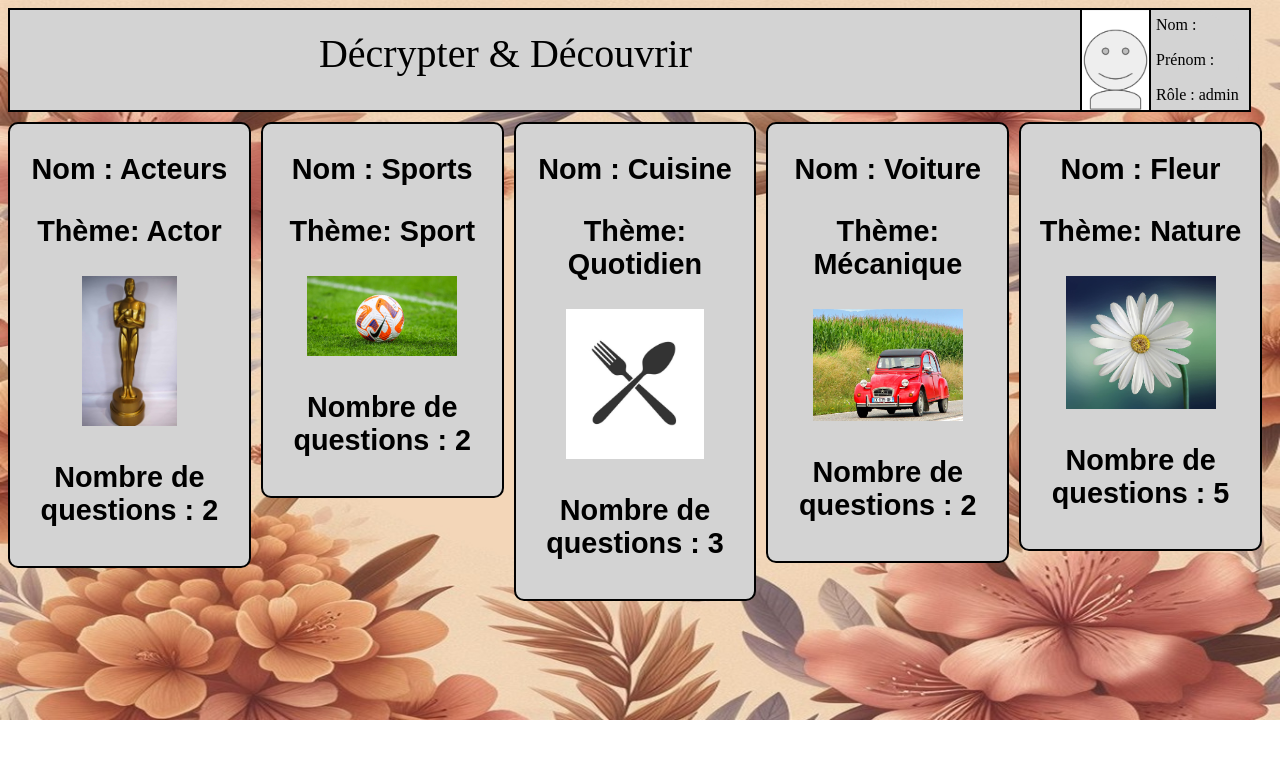
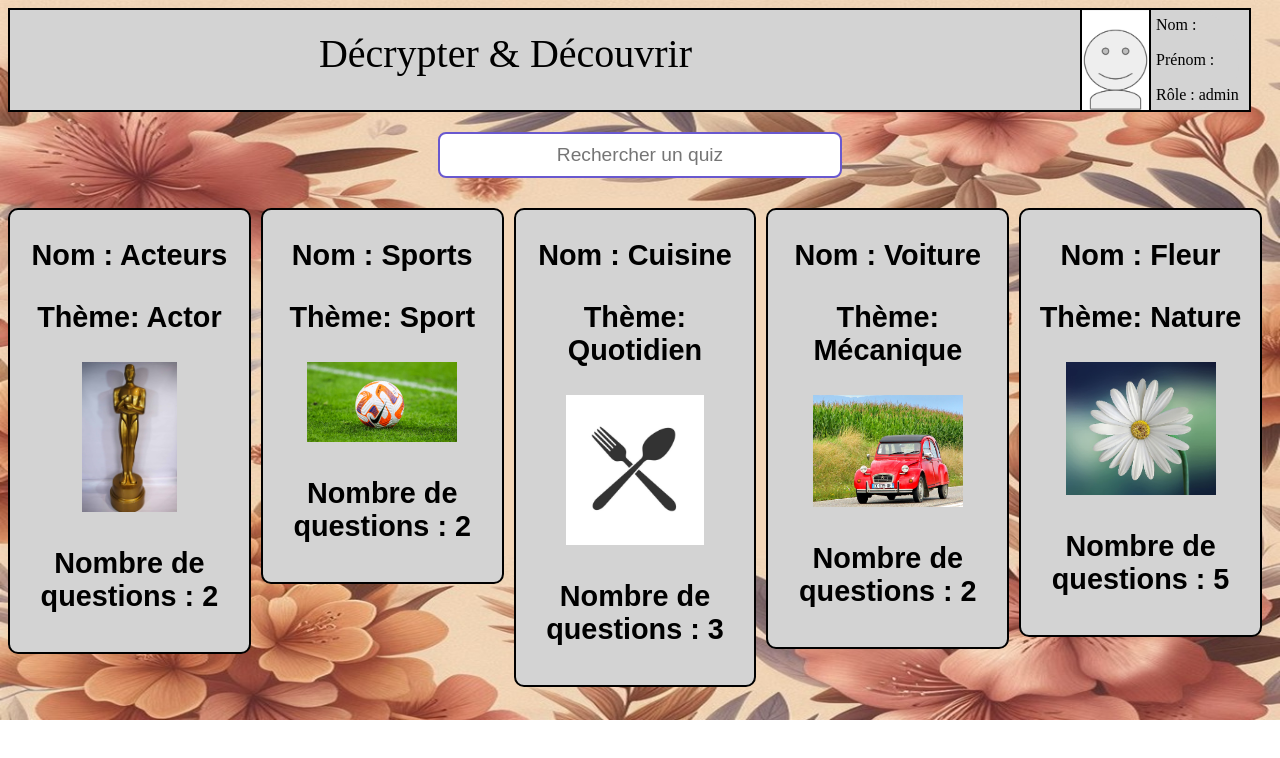
Before and after one commit to 2019-2020-ps6/2023-2024-ps6-dndeveloppers, an Angular app in the folder front-end/: page /home/listQuiz in a window 1280 px wide. Shown: the top 758 px of the page. Built offline with nearby package versions, Linux system fonts and the light colour scheme; no server answers.

Commit message:
#115 ajout de la barre de recherche sur la page Home pour le choix des profils et pour les quizs lors du choix du quiz joué

```diff
--- a/front-end/src/app/home/home.component.html
+++ b/front-end/src/app/home/home.component.html
@@ -3,10 +3,16 @@
 <section class="homePage">
     <button class="boutonHome" (click)="choixProfil()">JOUER A UN QUIZ
     </button><br/>
-    <div *ngIf="showProfil" class="profil-list">
-        <div *ngFor="let profil of profilList">
-            <app-viewProfil *ngIf="profil.role !== 'admin'" [typeView]="'play'" [profil]="profil"></app-viewProfil>
+    <div class="listProfilHome" *ngIf="showProfil">
+        <div class="recherche">
+            <input class="search-bar" type="text" placeholder="Rechercher un profil" [(ngModel)]="searchTerm" />
         </div>
+        <div  class="profil-list">
+            <div *ngFor="let profil of filterProfils()">
+                <app-viewProfil *ngIf="profil.role !== 'admin'" [typeView]="'play'" [profil]="profil"></app-viewProfil>
+            </div>
+        </div>
+
     </div>
     <button class="boutonHome" [routerLink]="['gestionQuiz']" >GESTION DES QUIZ</button><br/>
     <button class="boutonHome" [routerLink]="['listProfil']" >GESTION DES PROFILS</button><br/>
--- a/front-end/src/app/home/home.component.scss
+++ b/front-end/src/app/home/home.component.scss
@@ -40,4 +40,32 @@
 
 .profil-list {
     display: flex;
+    flex-wrap: wrap;
+    justify-content: center;
+    gap: 10px;
 }
+
+.listProfilHome {
+    display: flex;
+    flex-direction: column;
+    align-items: center;
+    width: 100%;
+    gap: 20px;
+}
+
+.search-bar {
+    width: 100%;
+    padding: 10px 10px 10px 10px;
+    margin-bottom: 20px;
+    border: 2px solid #6958cf;
+    border-radius: 0.5rem;
+    font-size: 1.2em;
+    text-align: center;
+    outline: none;
+    transition: all 0.3s ease;
+}
+
+.search-bar:focus {
+    border-color: #a69fd1;
+    box-shadow: 0 0 8px rgba(105, 88, 207, 0.5);
+}
--- a/front-end/src/app/home/home.component.ts
+++ b/front-end/src/app/home/home.component.ts
@@ -12,6 +12,7 @@ export class HomeComponent implements OnInit {
 
     public profilList: Profil[] = [];
     public showProfil: boolean = false;
+    public searchTerm: string = '';
 
     constructor(public profilService: ProfilService){
         this.profilService.profilList$.subscribe((profilList) => {
@@ -25,4 +26,15 @@ export class HomeComponent implements OnInit {
         this.showProfil = !this.showProfil;
     }
 
+    filterProfils() {
+        if (this.searchTerm) {
+            return this.profilList.filter(profil =>
+                profil.nom.toLowerCase().includes(this.searchTerm.toLowerCase()) ||
+                profil.prenom.toLowerCase().includes(this.searchTerm.toLowerCase())
+            );
+        } else {
+            return this.profilList;
+        }
+    }
+
 }
--- a/front-end/src/app/listQuiz/listQuiz.component.html
+++ b/front-end/src/app/listQuiz/listQuiz.component.html
@@ -1,7 +1,10 @@
 <app-header></app-header>
 
+<div class="recherche">
+    <input class="search-bar" type="text" placeholder="Rechercher un quiz" [(ngModel)]="searchTerm" />
+</div>
 <div class="quiz-list">
-    <div class="quiz" *ngFor="let quiz of quizList">
+    <div class="quiz" *ngFor="let quiz of filterQuizs()">
         <choixQuiz [quiz]="quiz" (quizSelected)="quizSelected(quiz)" (deleteQuiz)="deleteQuiz(quiz)"></choixQuiz>
     </div>
 </div>
--- a/front-end/src/app/listQuiz/listQuiz.component.scss
+++ b/front-end/src/app/listQuiz/listQuiz.component.scss
@@ -11,3 +11,28 @@
 .boutonClavier{
   display: none;
 }
+
+.search-bar {
+  justify-self: center;
+  width: 30%;
+  padding: 10px 10px 10px 10px;
+  margin-bottom: 20px;
+  border: 2px solid #6958cf;
+  border-radius: 0.5rem;
+  font-size: 1.2em;
+  text-align: center;
+  outline: none;
+  transition: all 0.3s ease;
+
+}
+
+.search-bar:focus {
+  border-color: #a69fd1;
+  box-shadow: 0 0 8px rgba(105, 88, 207, 0.5);
+}
+
+.recherche{
+  margin-top: 20px;
+  display: flex;
+  justify-content: center;
+}
--- a/front-end/src/app/listQuiz/listQuiz.component.ts
+++ b/front-end/src/app/listQuiz/listQuiz.component.ts
@@ -12,6 +12,8 @@ export class ListQuizComponent implements OnInit {
   public quizList: Quiz[] = [];
   public themeList: String[] = [];
   public afficher: boolean = false;
+  public searchTerm: string = '';
+
 
   public messageEcrit: String = '';
   public motDePasse: String = 'admin';
@@ -55,4 +57,16 @@ export class ListQuizComponent implements OnInit {
       }
     }
   }
+
+
+  filterQuizs() {
+    if (this.searchTerm) {
+        return this.quizList.filter(quiz =>
+            quiz.name.toLowerCase().includes(this.searchTerm.toLowerCase()) ||
+            quiz.theme.toLowerCase().includes(this.searchTerm.toLowerCase())
+        );
+    } else {
+        return this.quizList;
+    }
 }
+}
```
